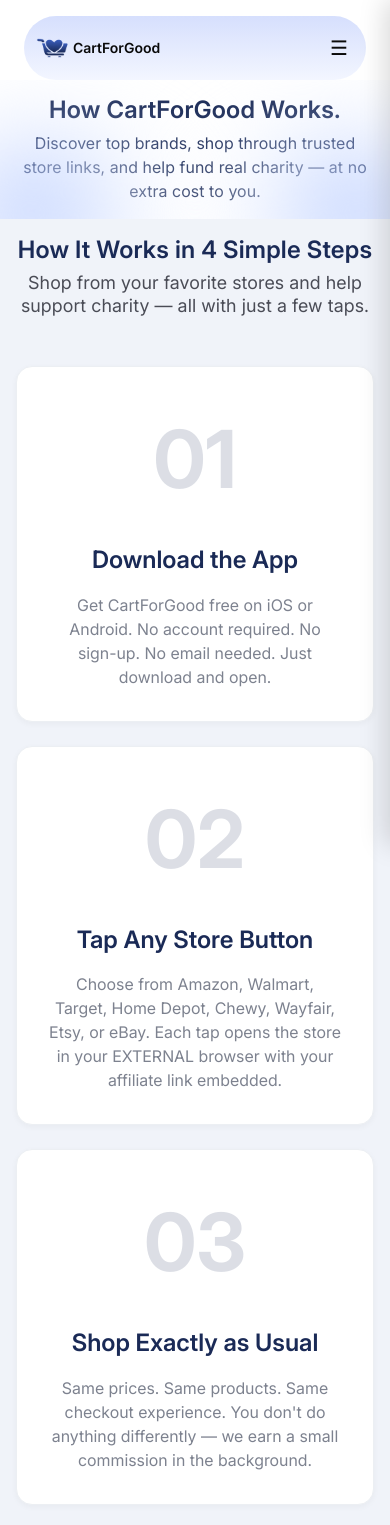
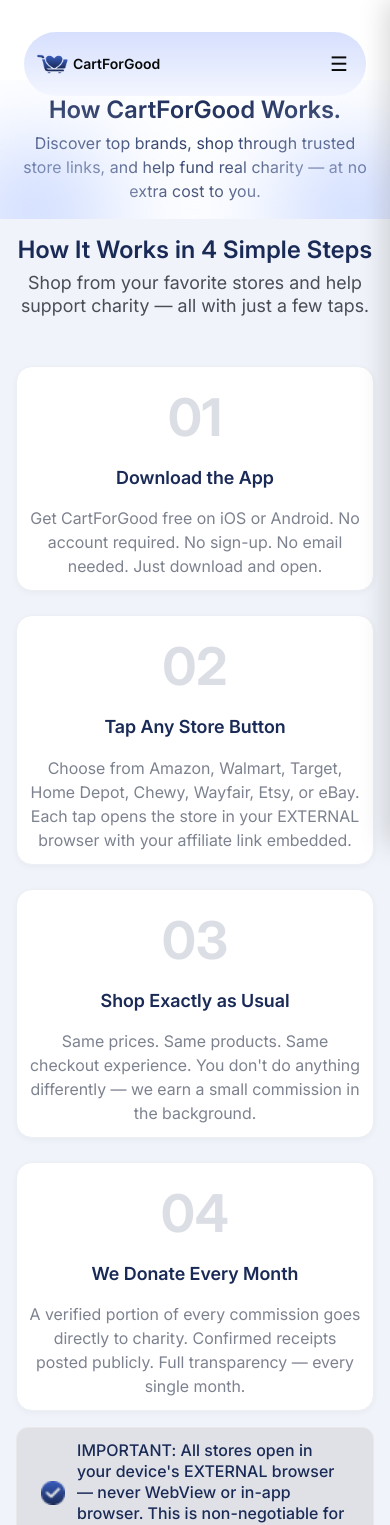
Before and after one commit to backbencherstudio/matthewmoec_front_end, a Next.js app: page /how-it-works in a window 390 px wide. Shown: the top 1525 px of the page. Built offline with nearby package versions, Linux system fonts and the light colour scheme.

Commit message:
home , how it works , full responsive

```diff
--- a/src/app/components/Layout/Navbar.tsx
+++ b/src/app/components/Layout/Navbar.tsx
@@ -487,7 +487,9 @@
   };
 
   return (
+     <div className="sticky top-8 z-50">
     <Container>
+
       <div
         className="mt-4 md:mt-6 lg:mt-8 rounded-full relative mx-2 md:mx-0"
         style={{ background: "linear-gradient(to bottom, #D6DFFD, #F3F6FF)" }}
@@ -662,7 +664,10 @@
           }
         }
       `}</style>
+
+
     </Container>
+     </div>
   );
 };
 
--- a/src/components/clientComponents/charity/SimpleCalender.tsx
+++ b/src/components/clientComponents/charity/SimpleCalender.tsx
@@ -1,4 +1,5 @@
 import React from "react";
+import { TiArrowRight } from "react-icons/ti";
 
 const SimpleCalender = () => {
   return (
@@ -16,6 +17,7 @@
 
         <div>
           <div className=" grid grid-cols-1 md:grid-cols-2 lg:grid-cols-3 xl:grid-cols-4 gap-6    ">
+            <div className=" relative">
               <div className="  flex flex-col items-center gap-4 flex-[1_0_0] py-10 px-6 pb-8 rounded-[24px] border border-[#E9E9EA] bg-white">
                 <div>
                   <h1 className="text-[#395CBC] font-inter text-[24px] font-semibold leading-[1.16] tracking-[0.12px]">
@@ -31,6 +33,24 @@
                   <h1 className="font-inter text-[#1A2A56] text-[40px] font-semibold leading-[1.24] tracking-[0.2px] text-center">
                     $800
                   </h1>
+                </div>
+
+                <button className=" flex w-full justify-center items-center gap-2 py-[11px] rounded-[61px] bg-gradient-to-b from-[#395CBC] to-[#1A2A56]">
+                  <div className="flex justify-center items-center gap-1 lg:gap-2">
+                    <h1 className="font-sans text-white text-center text-sm font-medium leading-[154%]">
+                      View Receipt
+                    </h1>
+                    <TiArrowRight  className=" text-[16px] text-white" />
+                  </div>
+                </button>
+              </div>
+
+              <div className="flex px-3 py-1 justify-center items-center gap-1 rounded-[4px_24px] bg-[#ECEFF3] w-fit absolute top-0 right-0">
+                <h1 className="text-[#395CBC] text-center font-sans text-xs font-normal">
+                  Confirmed
+                </h1>
+
+                <img src="/tickIcon.png" alt="" className="h-5 w-5" />
               </div>
             </div>
 
--- a/src/components/clientComponents/howItWork/AfilliateLinks.tsx
+++ b/src/components/clientComponents/howItWork/AfilliateLinks.tsx
@@ -1,9 +1,10 @@
+import Container from "@/app/components/ui/Container";
 import React from "react";
 
 const AfilliateLinks = () => {
   return (
     <div>
-      <section className="flex flex-col items-center gap-12 p-4 md:p-8 lg:p-20 self-stretch bg-[#FFF]">
+      <section className="flex flex-col items-center gap-12 py-4 md:py-8 lg:py-20 self-stretch bg-[#FFF]">
         <div>
           <h1 className="text-[#1A2A56] text-center font-inter text-[24px] md:text-[32px] lg:text-[40px] font-semibold leading-[124%] tracking-[0.2px] mb-1.5 lg:mb-4">
             How affiliate links work
@@ -13,7 +14,7 @@
             just a few taps.
           </p>
         </div>
-
+<Container>
         <div className="flex py-[30px] px-4 lg:px-6 items-center gap-[14px] self-stretch rounded-[12px] border-l-[4px] border-l-[#395CBC] bg-[#ECEFF3]">
           <p className="text-[#1A2A56] font-inter text-[12px] md:text-[18px] font-medium leading-[150%]">
             When you shop online retailers like Amazon, Walmart, and Target pay
@@ -32,6 +33,10 @@
             month. That is CartForGood. Simple. Honest. Free.
           </p>
         </div>
+
+        </Container>
+
+
       </section>
     </div>
   );
--- a/src/components/clientComponents/howItWork/SimpleSteps.tsx
+++ b/src/components/clientComponents/howItWork/SimpleSteps.tsx
@@ -1,9 +1,11 @@
+import Container from "@/app/components/ui/Container";
 import React from "react";
 
 const SimpleSteps = () => {
   return (
     <div>
-      <section className="flex flex-col items-center gap-12 p-4 md:p-8 lg:p-20 self-stretch bg-[#F0F3F9]">
+      <section className="flex flex-col items-center gap-12 py-4 md:py-8 lg:py-20 self-stretch bg-[#F0F3F9]">
+
         <div>
           <h1 className="text-[#1A2A56] text-center font-inter text-[24px] md:text-[32px] lg:text-[40px] font-semibold leading-[124%] tracking-[0.2px] mb-1.5 lg:mb-4">
             How It Works in 4 Simple Steps
@@ -13,16 +15,17 @@
             just a few taps.
           </p>
         </div>
-{/* flex flex-col md:flex-row gap-6 */}
-        <div>
+
+<Container>
+        <div className="">
           <div className=" grid grid-cols-1 md:grid-cols-2 lg:grid-cols-3 xl:grid-cols-4 gap-6   lg:[&>*:nth-child(odd)]:mt-[53] ">
-            <div className="  flex flex-col gap-6 p-8 rounded-[16px] border-[0.3px] border-[#ECEFF3] bg-white shadow-[0_2px_6px_rgba(0,0,0,0.04)]">
-              <h1 className="text-[#1A2A56] font-inter text-[80px] font-bold leading-normal opacity-15 text-center">
+            <div className="  flex flex-col gap-2 md:gap-4 xl:gap-6  p-3  md:p-5 lg:p-8 rounded-[16px] border-[0.3px] border-[#ECEFF3] bg-white shadow-[0_2px_6px_rgba(0,0,0,0.04)]">
+              <h1 className="text-[#1A2A56] font-inter text-[52px] md:text-[64px] lg:text-[80px] font-bold leading-normal opacity-15 text-center">
                 01
               </h1>
 
               <div>
-                <h1 className="text-[#1A2A56] text-center font-inter text-[24px] font-semibold leading-[140%] mb-4">
+                <h1 className="text-[#1A2A56] text-center font-inter text-[18px] md:text-[20px] lg:text-[24px] font-semibold leading-[140%] mb-4">
                   Download the App
                 </h1>
 
@@ -34,13 +37,13 @@
             </div>
 
 
-            <div className="flex flex-col gap-6 p-8 rounded-[16px] border-[0.3px] border-[#ECEFF3] bg-white shadow-[0_2px_6px_rgba(0,0,0,0.04)]">
-              <h1 className="text-[#1A2A56] font-inter text-[80px] font-bold leading-normal opacity-15 text-center">
+            <div className="flex flex-col gap-2 md:gap-4 lg:gap-6  p-3  md:p-5 lg:p-8  rounded-[16px] border-[0.3px] border-[#ECEFF3] bg-white shadow-[0_2px_6px_rgba(0,0,0,0.04)]">
+              <h1 className="text-[#1A2A56] font-inter text-[52px] md:text-[64px] lg:text-[80px] font-bold leading-normal opacity-15 text-center">
                 02
               </h1>
 
               <div>
-                <h1 className="text-[#1A2A56] text-center font-inter text-[24px] font-semibold leading-[140%] mb-4">
+                <h1 className="text-[#1A2A56] text-center font-inter text-[18px] md:text-[20px] lg:text-[24px] font-semibold leading-[140%] mb-4">
                  Tap Any Store Button
                 </h1>
 
@@ -54,13 +57,13 @@
 
 
 
-            <div className="flex flex-col gap-6 p-8 rounded-[16px] border-[0.3px] border-[#ECEFF3] bg-white shadow-[0_2px_6px_rgba(0,0,0,0.04)]">
-              <h1 className="text-[#1A2A56] font-inter text-[80px] font-bold leading-normal opacity-15 text-center">
+            <div className="flex flex-col gap-2 md:gap-4 lg:gap-6  p-3  md:p-5 lg:p-8  rounded-[16px] border-[0.3px] border-[#ECEFF3] bg-white shadow-[0_2px_6px_rgba(0,0,0,0.04)]">
+              <h1 className="text-[#1A2A56] font-inter text-[52px] md:text-[64px] lg:text-[80px] font-bold leading-normal opacity-15 text-center">
                 03
               </h1>
 
               <div>
-                <h1 className="text-[#1A2A56] text-center font-inter text-[24px] font-semibold leading-[140%] mb-4">
+                <h1 className="text-[#1A2A56] text-center font-inter text-[18px] md:text-[20px] lg:text-[24px] font-semibold leading-[140%] mb-4">
                  Shop Exactly as Usual
                 </h1>
 
@@ -72,13 +75,13 @@
 
 
 
-            <div className="flex flex-col gap-6 p-8 rounded-[16px] border-[0.3px] border-[#ECEFF3] bg-white shadow-[0_2px_6px_rgba(0,0,0,0.04)]">
-              <h1 className="text-[#1A2A56] font-inter text-[80px] font-bold leading-normal opacity-15 text-center">
+            <div className="flex flex-col gap-2 md:gap-4 lg:gap-6  p-3  md:p-5 lg:p-8  rounded-[16px] border-[0.3px] border-[#ECEFF3] bg-white shadow-[0_2px_6px_rgba(0,0,0,0.04)]">
+              <h1 className="text-[#1A2A56] font-inter text-[52px] md:text-[64px] lg:text-[80px] font-bold leading-normal opacity-15 text-center">
                 04
               </h1>
 
               <div>
-                <h1 className="text-[#1A2A56] text-center font-inter text-[24px] font-semibold leading-[140%] mb-4">
+                <h1 className="text-[#1A2A56] text-center font-inter text-[18px] md:text-[20px] lg:text-[24px] font-semibold leading-[140%] mb-4">
                   We Donate Every Month
                 </h1>
 
@@ -103,6 +106,8 @@
 
           </div>
         </div>
+
+        </Container>
       </section>
     </div>
   );
--- a/src/components/clientComponents/howItWork/WhyCartForGood.tsx
+++ b/src/components/clientComponents/howItWork/WhyCartForGood.tsx
@@ -1,9 +1,10 @@
+import Container from "@/app/components/ui/Container";
 import React from "react";
 
 const WhyCartForGood = () => {
   return (
     <div>
-      <section className="flex flex-col items-center gap-12 p-4 md:p-8 lg:p-20 self-stretch bg-[#F0F3F9]">
+      <section className="flex flex-col items-center gap-12 py-4 md:py-8 lg:py-20 self-stretch bg-[#F0F3F9]">
         <div>
           <h1 className="text-[#1A2A56] text-center font-inter text-[24px] md:text-[32px] lg:text-[40px] font-semibold leading-[124%] tracking-[0.2px] mb-1.5 lg:mb-4">
             Why CartForGood
@@ -13,7 +14,7 @@
             purchases into meaningful support for causes that matter.
           </p>
         </div>
-
+<Container>
         <div className="flex py-[30px] px-4 lg:px-6 items-center gap-[14px] self-stretch rounded-[12px] border-l-[4px] border-l-[#395CBC] bg-[#ECEFF3]">
           <p className="text-[#1A2A56] font-inter text-[12px] md:text-[18px] font-medium leading-[150%]">
             We take that same commission and donate a portion to charity every
@@ -25,6 +26,7 @@
             CartForGood. Simple. Honest. Free.
           </p>
         </div>
+        </Container>
       </section>
     </div>
   );
```
Lines whose indentation alone changed are shown as unchanged.
